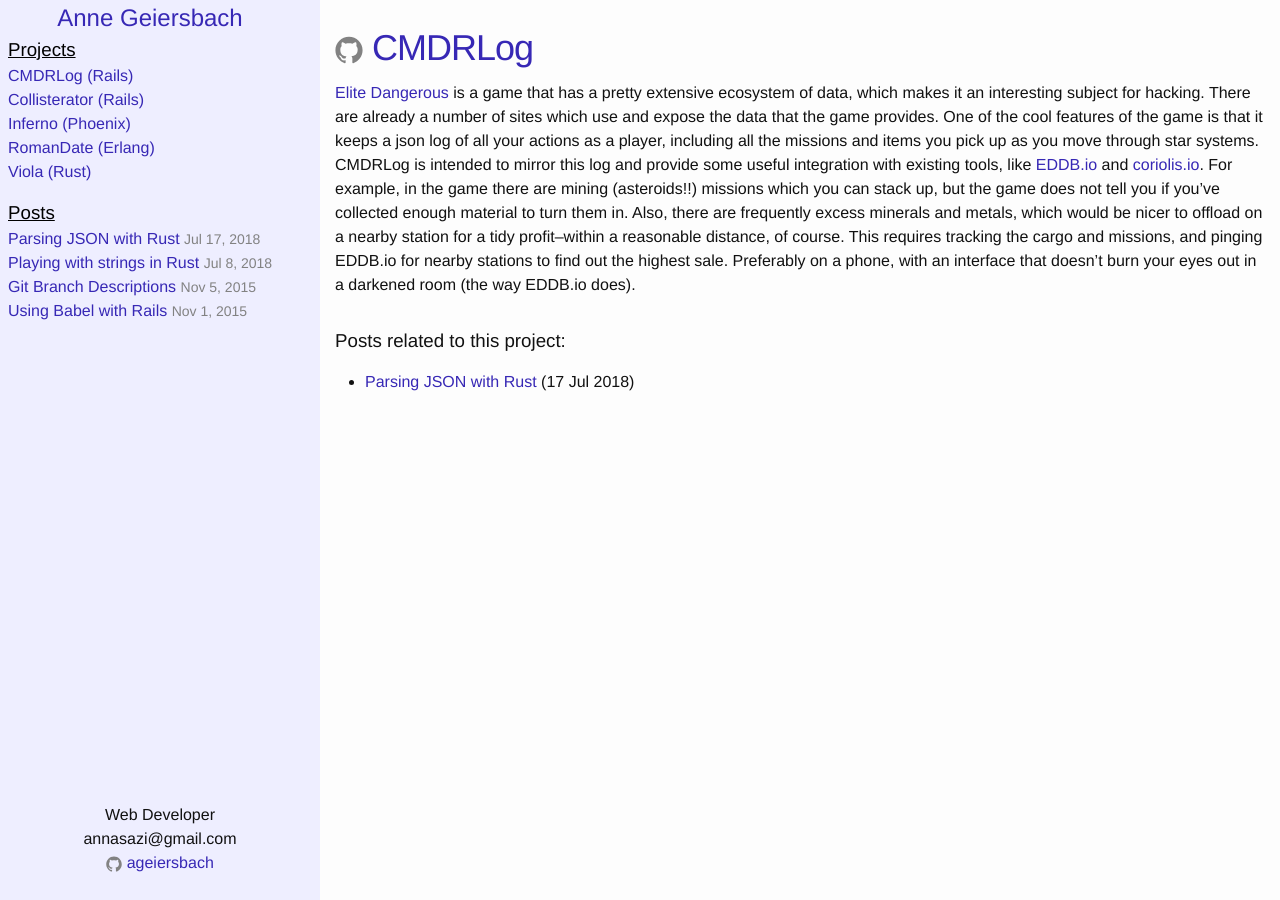
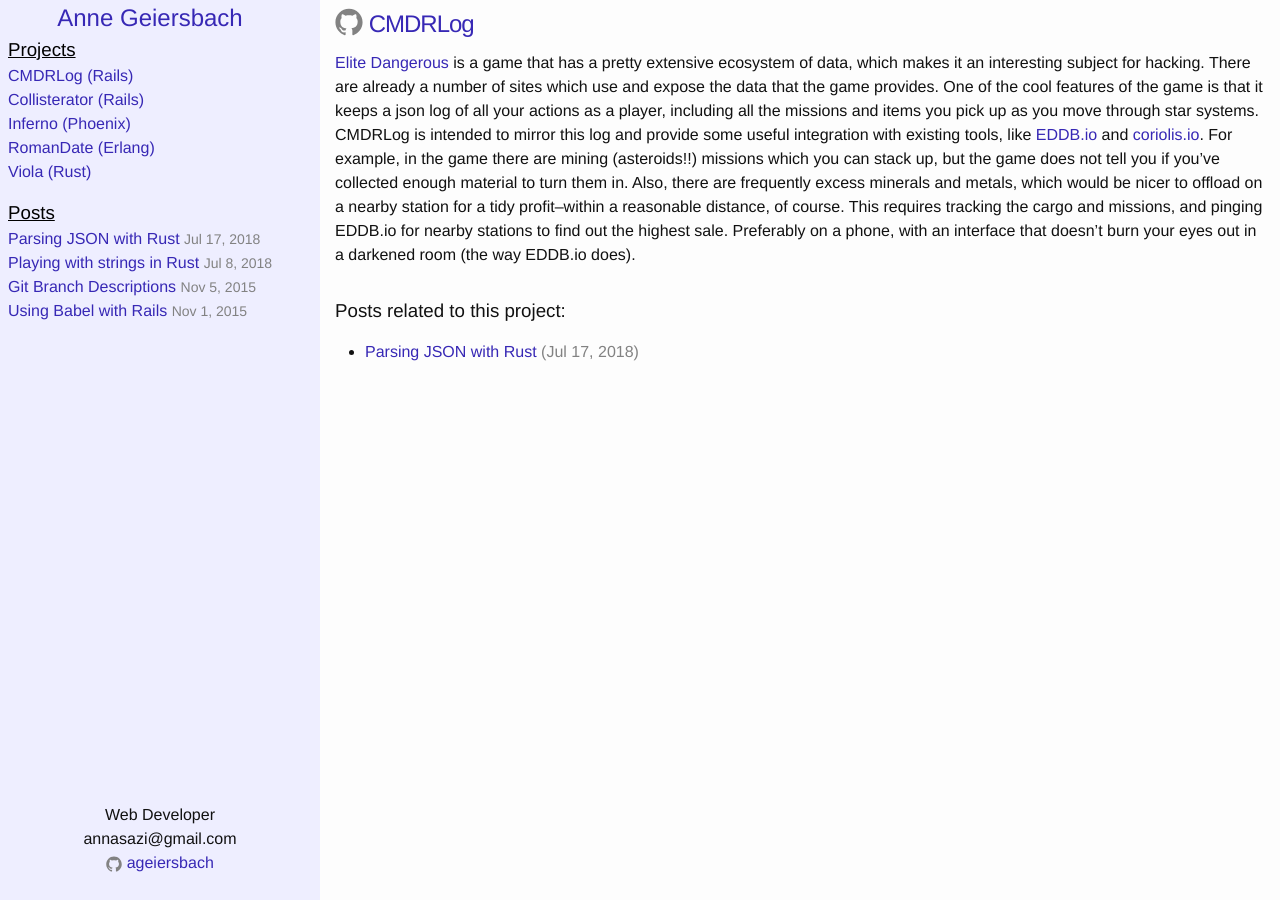
Before and after one commit to ageiersbach/ageiersbach.github.io, a Jekyll site: the page built from cmdrlog.md, in a window 1280 px wide. Built offline with Jekyll 4.4.1, drawn with Linux system fonts in a browser that asks for light colours.

Commit message:
UI improvements

```diff
--- a/_layouts/project.html
+++ b/_layouts/project.html
@@ -19,7 +19,8 @@
       <ul>
         {% for post in site.tags[page.tag] %}
           <li>
-            <a href="{{ post.url }}">{{ post.title }}</a> ({{ post.date | date_to_string }})
+            <a href="{{ post.url }}">{{ post.title }}</a>
+            <span class="post-date">({{ post.date |  date: "%b %-d, %Y" }})</span>
           </li>
         {% endfor %}
       </ul>
--- a/_sass/_layout.scss
+++ b/_sass/_layout.scss
@@ -212,7 +212,7 @@
  * Page content
  */
 .page-content {
-    padding: $spacing-unit 0;
+    padding: 8px 0;
 }
 
 .page-heading {
@@ -266,21 +266,17 @@
 .post-title {
     letter-spacing: -1px;
     line-height: 1;
+}
 
-    @include media-normal($on-laptop) {
-        font-size: 36px;
-    }
+.post-date {
+    color: $grey-color;
 }
 
 .post-content {
     margin-bottom: $spacing-unit;
 
     h2 {
-        font-size: 32px;
-
-        @include media-normal($on-laptop) {
-            font-size: 28px;
-        }
+        font-size: 28px;
     }
 
     h3 {
```
